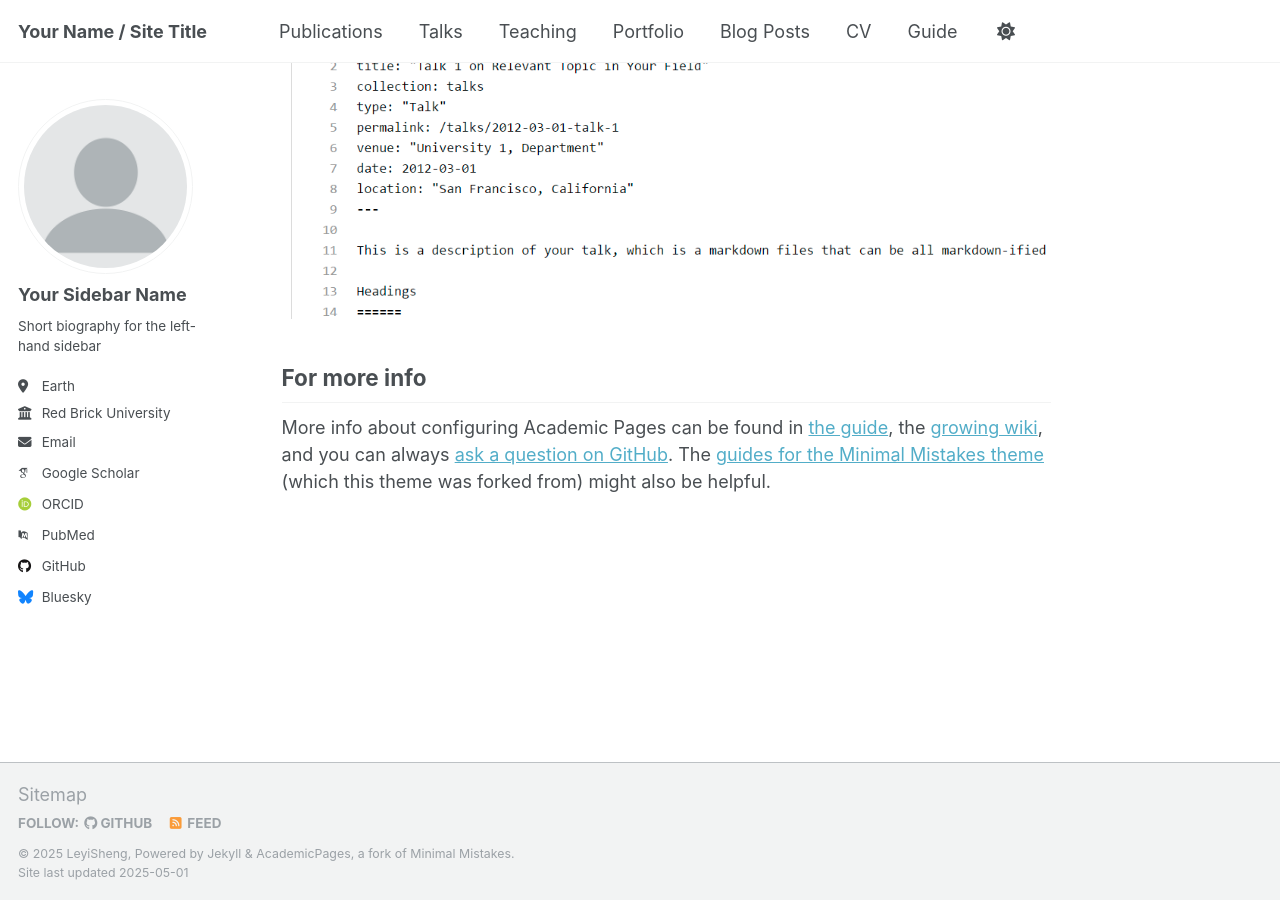
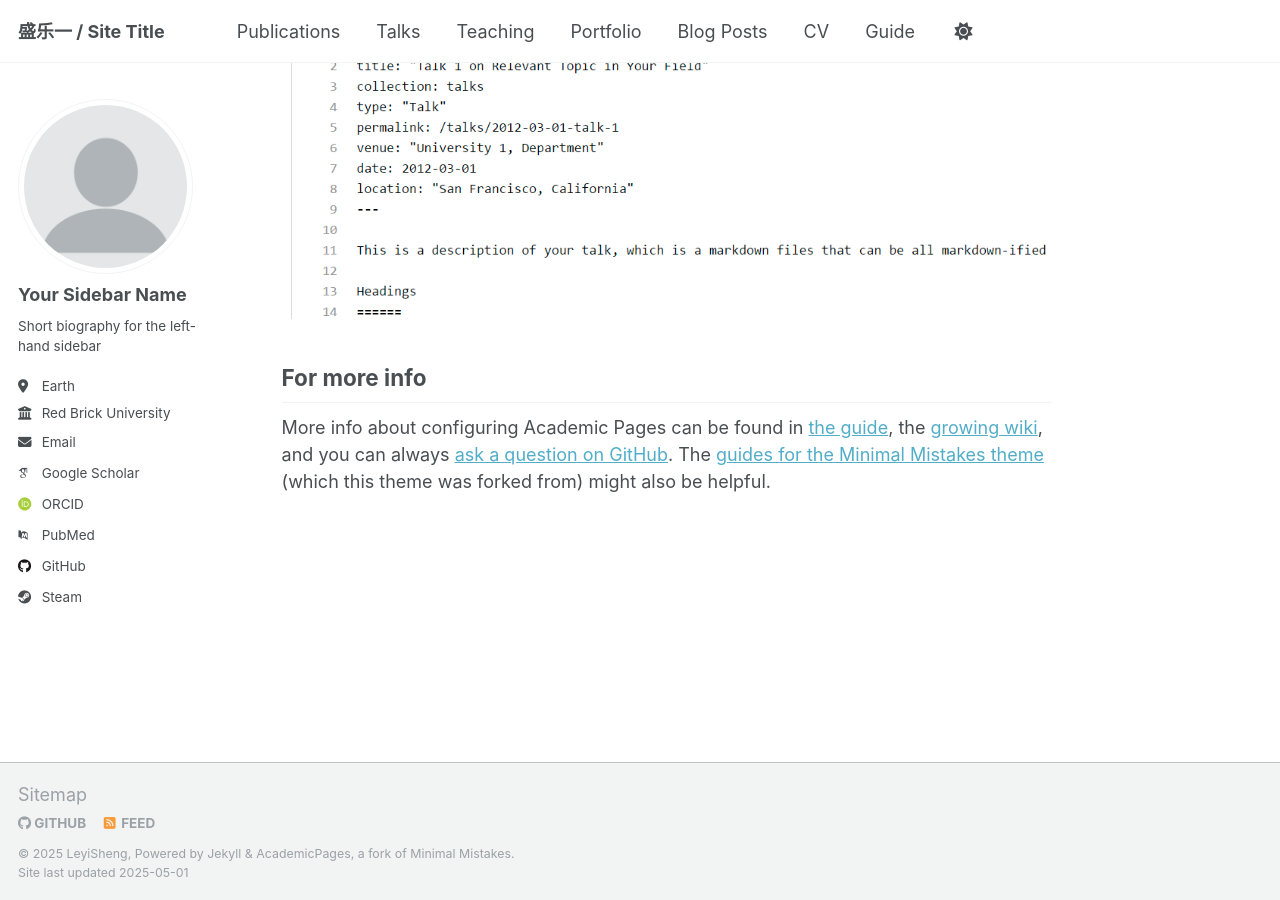
Before and after one commit to LeyiSheng/LeyiSheng.github.io, a Jekyll site: the page built from _pages/about.md, in a window 1280 px wide and 900 px high, scrolled down 2636 px. Built offline with Jekyll 4.4.1, drawn with Linux system fonts in a browser that asks for light colours; some web fonts are replaced.

Commit message:
Update _config.yml

```diff
--- a/_config.yml
+++ b/_config.yml
@@ -7,9 +7,9 @@
 # server process.
 
 # Basic Site Settings
-locale                   : "en-US"
+locale                   : "ch-China"
 site_theme               : "default"
-title                    : "Your Name / Site Title"
+title                    : "盛乐一 / Site Title"
 title_separator          : "-"
 name                     : &name "LeyiSheng"
 description              : &description "personal description"
@@ -50,7 +50,7 @@ author:
   stackoverflow    : # User number or user number and name (i.e., use "1" or "1/jeff-atwood")
 
   # Social media
-  bluesky          : "bsky.app" # Replace this with you Bluesky username
+  bluesky          : # Replace this with you Bluesky username
   facebook         : # Username
   flickr           : # Username
   foursquare       : # Username
@@ -64,7 +64,7 @@ author:
   medium           : # URL
   pinterest        : # Username
   soundcloud       : # Username
-  steam            : # Username
+  steam            : “skzbxfy” # Username
   telegram         : # URL
   tumblr           : # Username
   twitter          : # Username for X / Twitter
```
